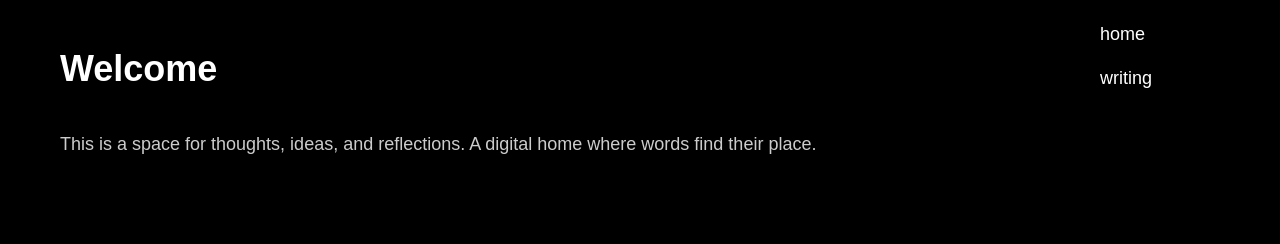
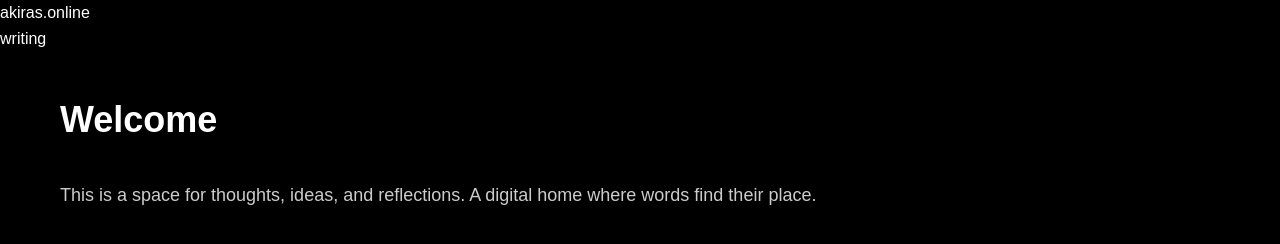
Before and after one commit to akirastacks/akira-web, a plain HTML site: page index.html in a window 1280 px wide. Drawn offline with Linux system fonts and the light colour scheme.

Commit message:
Update index.html

```diff
--- a/index.html
+++ b/index.html
@@ -4,18 +4,22 @@
     <meta charset="UTF-8">
     <meta name="viewport" content="width=device-width, initial-scale=1.0">
     <title>akira</title>
+    <link href="https://fonts.googleapis.com/css2?family=Orbitron:wght@400..900&display=swap" rel="stylesheet">
     <link rel="stylesheet" href="style.css">
 </head>
 <body>
-    <!-- Sidebar -->
-    <nav class="sidebar">
-        <ul>
-            <li><a href="/">home</a></li>
-            <li><a href="writing/">writing</a></li>
-        </ul>
-    </nav>
 
-    <!-- Main Content -->
+    <header class="site-header">
+        <div class="site-title">
+            <a href="/">akiras.online</a>
+        </div>
+        <nav class="centered-nav">
+            <ul>
+                <li><a href="writing/">writing</a></li>
+            </ul>
+        </nav>
+    </header>
+
     <main class="main-content">
         <section class="about-section">
             <h1>Welcome</h1>
```
